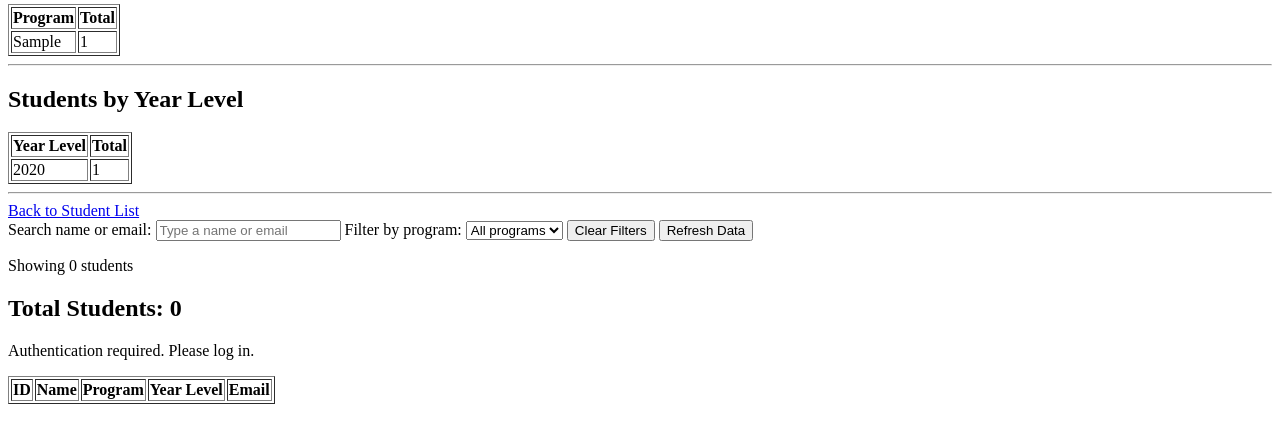
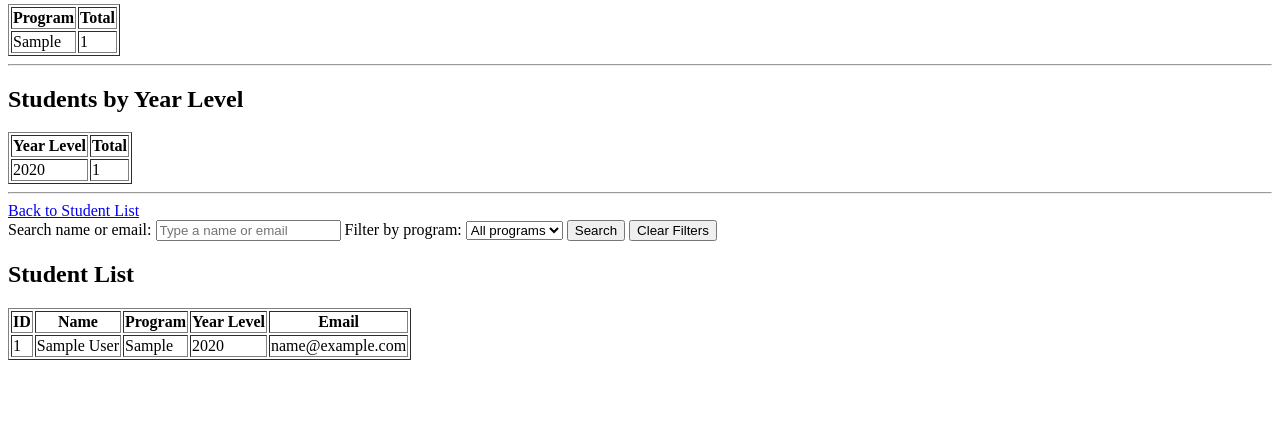
Before and after one commit to ReijusKusanagi/JKC_DjangoWebApp, a Django app: page /registration/dashboard/ in a window 1280 px wide. Shown: the part 226-669 px from the top of the page. Run offline with Django 5.2, Linux system fonts and the light colour scheme; tables that the repository leaves empty hold one stand-in row (values such as "Sample post"); lists and menus that the app fills with data are empty.

Commit message:
Optimized the Student Dashboard back end.

```diff
--- a/registration/models.py
+++ b/registration/models.py
@@ -1,5 +1,3 @@
-from django.db import models
-
 from django.db import models
 
 class Student(models.Model):
--- a/registration/templates/registration/student_dashboard.html
+++ b/registration/templates/registration/student_dashboard.html
@@ -10,9 +10,7 @@
     <h1>Student Dashboard</h1>
 
     <h2>Total Students</h2>
-    <p>
-        {{ total_students }}
-    </p>
+    <p>{{ total_students }}</p>
 
     <hr>
 
@@ -29,9 +27,7 @@
         </tr>
         {% empty %}
         <tr>
-            <td colspan="2">
-                No program data available.
-            </td>
+            <td colspan="2">No program data available.</td>
         </tr>
         {% endfor %}
     </table>
@@ -51,46 +47,43 @@
         </tr>
         {% empty %}
         <tr>
-            <td colspan="2">
-                No year-level data available.
-            </td>
+            <td colspan="2">No year-level data available.</td>
         </tr>
         {% endfor %}
     </table>
 
     <hr>
 
-    <a href="{% url 'student_list' %}">
-        Back to Student List
-    </a>
+    <a href="{% url 'student_list' %}">Back to Student List</a>
 
     <section>
+        <!-- Form added to submit search queries -->
+        <form method="GET" action="">
             <label for="student-search">Search name or email:</label>
             <input
                 type="search"
                 id="student-search"
+                name="search"
                 placeholder="Type a name or email"
+                value="{{ search_query }}"
             >
 
             <label for="program-filter">Filter by program:</label>
-    <select id="program-filter">
+            <select id="program-filter" name="program">
                 <option value="">All programs</option>
+                <option value="BSAF" {% if program_filter == 'BSAF' %}selected{% endif %}>BSAF</option>
+                <option value="BSCE" {% if program_filter == 'BSCE' %}selected{% endif %}>BSCE</option>
+                <option value="BSIT" {% if program_filter == 'BSIT' %}selected{% endif %}>BSIT</option>
+                <option value="BSITDA" {% if program_filter == 'BSITDA' %}selected{% endif %}>BSITDA</option>
+                <option value="BSITWMD" {% if program_filter == 'BSITWMD' %}selected{% endif %}>BSITWMD</option>
             </select>
 
-    <button type="button" id="clear-filters">Clear Filters</button>
-    <button type="button" id="refresh-students">Refresh Data</button>
-
-    <p id="result-count" aria-live="polite">Showing 0 students</p>
+            <button type="submit">Search</button>
+            <a href="{% url 'student_dashboard' %}"><button type="button">Clear Filters</button></a>
+        </form>
     </section>
 
-    <h2>
-    Total Students:
-    <span id="student-count">0</span>
-</h2>
-
-<p id="loading-message">Loading students...</p>
-
-<p id="error-message"></p>
+    <h2>Student List</h2>
 
     <table border="1" id="student-table">
         <thead>
@@ -104,10 +97,25 @@
         </thead>
 
         <tbody id="student-table-body">
+            <!-- This loop triggers the 4th SQL query -->
+            {% for student in students %}
+            <tr>
+                <td>{{ student.id }}</td>
+                <td>{{ student.student_name }}</td>
+                <td>{{ student.program }}</td>
+                <td>{{ student.year_level }}</td>
+                <td>{{ student.email }}</td>
+            </tr>
+            {% empty %}
+            <tr>
+                <td colspan="5">No students found.</td>
+            </tr>
+            {% endfor %}
         </tbody>
     </table>
 
+    <!-- Commented out JS so it stops interfering with the SQL tracking -->
+    <!-- <script src="{% static 'registration/js/student_dashboard.js' %}"></script> -->
+
 </body>
 </html>
-
-<script src="{% static 'registration/js/student_dashboard.js' %}"> </script>
--- a/registration/views.py
+++ b/registration/views.py
@@ -65,22 +65,30 @@ def student_delete(request, pk):
     )
 
 def student_dashboard(request):
-    students = Student.objects.all()
-    total_students = students.count()
+    search_query = request.GET.get('search', '')
+    program_filter = request.GET.get('program', '')
 
-    program_summary = (
-        students
-        .values('program')
-        .annotate(total=Count('id'))
-        .order_by('program')
-    )
+    # 1. Summary Queryset
+    summary_students = Student.objects.all()
 
-    year_summary = (
-        students
-        .values('year_level')
-        .annotate(total=Count('id'))
-        .order_by('year_level')
-        )
+    if search_query:
+        # FIXED: Changed 'name' to 'student_name'
+        summary_students = summary_students.filter(student_name__icontains=search_query) | summary_students.filter(email__icontains=search_query)
+    if program_filter:
+        summary_students = summary_students.filter(program=program_filter)
+
+    total_students = summary_students.count()
+    program_summary = summary_students.values('program').annotate(total=Count('id')).order_by('program')
+    year_summary = summary_students.values('year_level').annotate(total=Count('id')).order_by('year_level')
+
+    # 2. Table Queryset
+    table_students = Student.objects.all()
+
+    if search_query:
+        # FIXED: Changed 'name' to 'student_name'
+        table_students = table_students.filter(student_name__icontains=search_query) | table_students.filter(email__icontains=search_query)
+    if program_filter:
+        table_students = table_students.filter(program=program_filter)
 
     return render(
         request,
@@ -89,5 +97,8 @@ def student_dashboard(request):
             'total_students': total_students,
             'program_summary': program_summary,
             'year_summary': year_summary,
+            'students': table_students,
+            'search_query': search_query,
+            'program_filter': program_filter,
         }
     )
```
Lines whose indentation alone changed are shown as unchanged.
